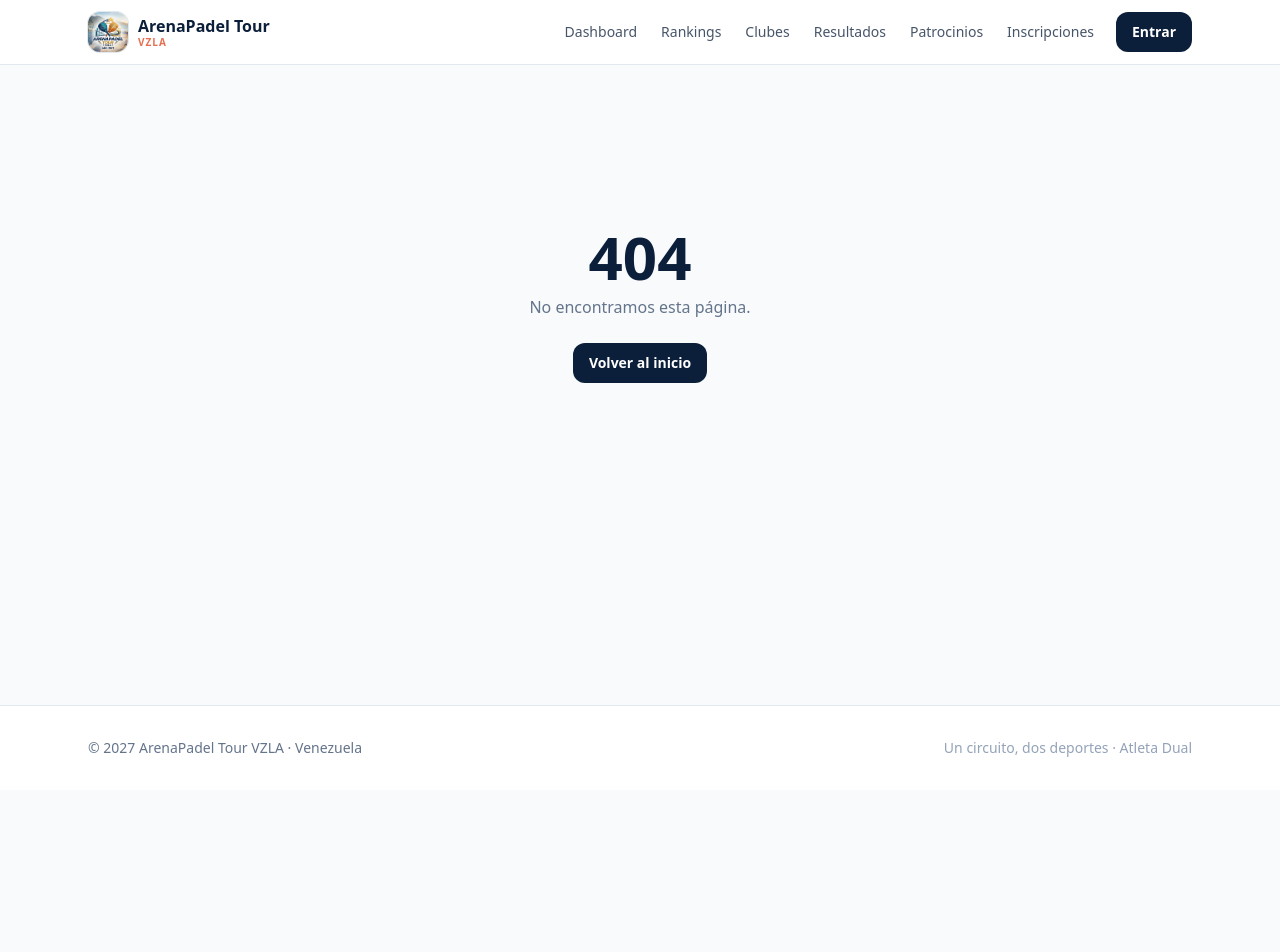
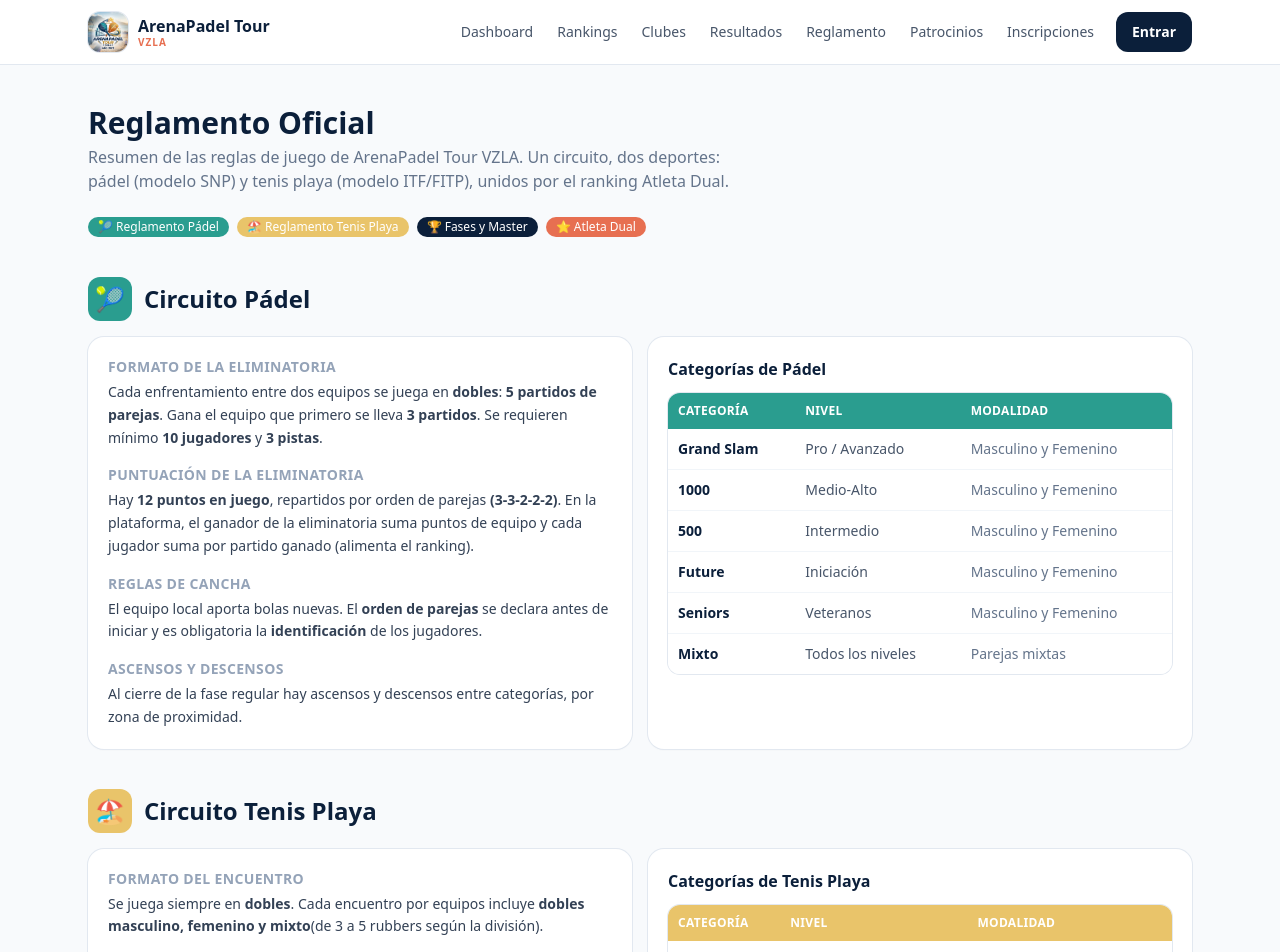
Before and after one commit to aceroc1-collab/liga-nacional, a Next.js app: page /reglamento in a window 1280 px wide. Before the commit this address had no page. Shown: the top 952 px of the page. Before the commit the page ends 800 px from the top, so only its background shows below. Built offline with nearby package versions, Linux system fonts and the light colour scheme.

Commit message:
Pagina de Reglamento (padel y tenis playa) con categorias

```diff
--- /dev/null
+++ b/src/app/reglamento/page.tsx
@@ -0,0 +1,169 @@
+import { BRAND, SPORTS } from '@/lib/config'
+
+export const dynamic = 'force-dynamic'
+export const metadata = { title: 'Reglamento' }
+
+function Card({ children, className = '' }: { children: React.ReactNode; className?: string }) {
+  return <div className={`card p-5 ${className}`}>{children}</div>
+}
+
+function CatTable({ rows, color }: { rows: [string, string, string][]; color: string }) {
+  return (
+    <div className="overflow-hidden rounded-xl ring-1 ring-slate-200">
+      <table className="w-full text-sm">
+        <thead className="text-left text-xs uppercase tracking-wide text-white" style={{ backgroundColor: color }}>
+          <tr><th className="p-2.5">Categoría</th><th className="p-2.5">Nivel</th><th className="p-2.5">Modalidad</th></tr>
+        </thead>
+        <tbody className="divide-y divide-slate-100 bg-white">
+          {rows.map((r, i) => (
+            <tr key={i}>
+              <td className="p-2.5 font-bold text-noche">{r[0]}</td>
+              <td className="p-2.5 text-slate-600">{r[1]}</td>
+              <td className="p-2.5 text-slate-500">{r[2]}</td>
+            </tr>
+          ))}
+        </tbody>
+      </table>
+    </div>
+  )
+}
+
+function Rule({ title, children }: { title: string; children: React.ReactNode }) {
+  return (
+    <div>
+      <h3 className="mb-1 text-sm font-black uppercase tracking-wide text-slate-400">{title}</h3>
+      <div className="text-sm leading-relaxed text-slate-700">{children}</div>
+    </div>
+  )
+}
+
+export default function ReglamentoPage() {
+  return (
+    <div className="container-app py-10">
+      <h1 className="text-3xl font-black text-noche">Reglamento Oficial</h1>
+      <p className="mt-1 max-w-2xl text-slate-500">
+        Resumen de las reglas de juego de {BRAND.fullName}. Un circuito, dos deportes: pádel (modelo SNP)
+        y tenis playa (modelo ITF/FITP), unidos por el ranking Atleta Dual.
+      </p>
+
+      {/* Índice rápido */}
+      <div className="mt-6 flex flex-wrap gap-2">
+        <a href="#padel" className="badge text-white" style={{ backgroundColor: SPORTS.padel.color }}>🎾 Reglamento Pádel</a>
+        <a href="#playa" className="badge text-white" style={{ backgroundColor: SPORTS.playa.color }}>🏖️ Reglamento Tenis Playa</a>
+        <a href="#fases" className="badge bg-noche text-white">🏆 Fases y Master</a>
+        <a href="#dual" className="badge bg-brasa text-white">⭐ Atleta Dual</a>
+      </div>
+
+      {/* ===================== PÁDEL ===================== */}
+      <section id="padel" className="mt-10 scroll-mt-20">
+        <div className="mb-4 flex items-center gap-3">
+          <span className="grid h-11 w-11 place-items-center rounded-xl text-2xl text-white" style={{ backgroundColor: SPORTS.padel.color }}>🎾</span>
+          <h2 className="text-2xl font-black text-noche">Circuito Pádel</h2>
+        </div>
+        <div className="grid gap-4 lg:grid-cols-2">
+          <Card className="space-y-4">
+            <Rule title="Formato de la eliminatoria">
+              Cada enfrentamiento entre dos equipos se juega en <b>dobles</b>: <b>5 partidos de parejas</b>.
+              Gana el equipo que primero se lleva <b>3 partidos</b>. Se requieren mínimo <b>10 jugadores</b> y <b>3 pistas</b>.
+            </Rule>
+            <Rule title="Puntuación de la eliminatoria">
+              Hay <b>12 puntos en juego</b>, repartidos por orden de parejas <b>(3-3-2-2-2)</b>. En la plataforma,
+              el ganador de la eliminatoria suma puntos de equipo y cada jugador suma por partido ganado (alimenta el ranking).
+            </Rule>
+            <Rule title="Reglas de cancha">
+              El equipo local aporta bolas nuevas. El <b>orden de parejas</b> se declara antes de iniciar y es obligatoria
+              la <b>identificación</b> de los jugadores.
+            </Rule>
+            <Rule title="Ascensos y descensos">
+              Al cierre de la fase regular hay ascensos y descensos entre categorías, por zona de proximidad.
+            </Rule>
+          </Card>
+          <Card>
+            <h3 className="mb-3 font-bold text-noche">Categorías de Pádel</h3>
+            <CatTable color={SPORTS.padel.color} rows={[
+              ['Grand Slam','Pro / Avanzado','Masculino y Femenino'],
+              ['1000','Medio-Alto','Masculino y Femenino'],
+              ['500','Intermedio','Masculino y Femenino'],
+              ['Future','Iniciación','Masculino y Femenino'],
+              ['Seniors','Veteranos','Masculino y Femenino'],
+              ['Mixto','Todos los niveles','Parejas mixtas'],
+            ]} />
+          </Card>
+        </div>
+      </section>
+
+      {/* ===================== TENIS PLAYA ===================== */}
+      <section id="playa" className="mt-10 scroll-mt-20">
+        <div className="mb-4 flex items-center gap-3">
+          <span className="grid h-11 w-11 place-items-center rounded-xl text-2xl" style={{ backgroundColor: SPORTS.playa.color }}>🏖️</span>
+          <h2 className="text-2xl font-black text-noche">Circuito Tenis Playa</h2>
+        </div>
+        <div className="grid gap-4 lg:grid-cols-2">
+          <Card className="space-y-4">
+            <Rule title="Formato del encuentro">
+              Se juega siempre en <b>dobles</b>. Cada encuentro por equipos incluye <b>dobles masculino, femenino y mixto</b>
+              (de 3 a 5 rubbers según la división).
+            </Rule>
+            <Rule title="Puntuación del partido">
+              Cada partido individual: <b>2 sets a 6 juegos</b>; el tercer set se decide por <b>match tie-break a 10 puntos</b>
+              (modelo FITP). Gana el encuentro quien se lleva la mayoría de los dobles.
+            </Rule>
+            <Rule title="Puntos de la liga">
+              En fase de grupos: <b>2 puntos</b> por encuentro ganado y 0 por perdido. Cada jugador suma en su ranking por partido ganado.
+            </Rule>
+            <Rule title="Cancha y material">
+              Cancha de arena de <b>16 x 8 m</b>, red a <b>1,70 m</b>, <b>pelota naranja Stage 2</b> (baja compresión) y
+              palas de tenis playa homologadas.
+            </Rule>
+          </Card>
+          <Card>
+            <h3 className="mb-3 font-bold text-noche">Categorías de Tenis Playa</h3>
+            <CatTable color={SPORTS.playa.color} rows={[
+              ['Serie A','Élite / Avanzado','Dobles M, F y Mixto'],
+              ['Serie B','Intermedio','Dobles M, F y Mixto'],
+              ['Serie C','Iniciación','Dobles M, F y Mixto'],
+              ['Juvenil','Sub-12 / 14 / 16 / 18','Por categoría de edad'],
+              ['Seniors','Veteranos','Dobles M, F y Mixto'],
+              ['Mixto','Todos los niveles','Parejas mixtas'],
+            ]} />
+          </Card>
+        </div>
+      </section>
+
+      {/* ===================== FASES ===================== */}
+      <section id="fases" className="mt-10 scroll-mt-20">
+        <h2 className="mb-4 text-2xl font-black text-noche">🏆 Fases de la temporada</h2>
+        <div className="grid gap-3 sm:grid-cols-2 lg:grid-cols-4">
+          {[
+            ['1. Fase Regular Zonal','Liga a ida y vuelta por proximidad. Pádel y playa en paralelo, sin choques de calendario.'],
+            ['2. Playoffs Regionales','Eliminatorias por el título de cada región y el pase a la fase nacional.'],
+            ['3. Interseries Nacional','Cruces entre los campeones regionales de cada deporte.'],
+            ['4. Master Nacional','Gran final de ambos deportes el mismo fin de semana — festival raqueta con premiación.'],
+          ].map((f, i) => (
+            <Card key={i}>
+              <div className="text-sm font-black text-noche">{f[0]}</div>
+              <p className="mt-1 text-sm text-slate-600">{f[1]}</p>
+            </Card>
+          ))}
+        </div>
+      </section>
+
+      {/* ===================== ATLETA DUAL ===================== */}
+      <section id="dual" className="mt-10 scroll-mt-20">
+        <div className="card bg-gradient-to-r from-noche to-pista p-6 text-white">
+          <h2 className="text-xl font-black">⭐ Ranking Atleta Dual</h2>
+          <p className="mt-2 max-w-3xl text-white/85">
+            El corazón del circuito: quien compite en <b>ambos deportes</b> (pádel y tenis playa) entra al ranking
+            Atleta Dual, que suma sus puntos de los dos circuitos con un <b>bonus especial</b>. Es un incentivo único
+            que premia al atleta más completo del país.
+          </p>
+        </div>
+      </section>
+
+      <p className="mt-8 text-center text-xs text-slate-400">
+        Este es un resumen de las reglas para consulta pública. El reglamento oficial completo por deporte
+        rige la competición y puede detallar situaciones específicas (walkovers, sanciones, desempates).
+      </p>
+    </div>
+  )
+}
--- a/src/components/Nav.tsx
+++ b/src/components/Nav.tsx
@@ -8,6 +8,7 @@ const links = [
   { href: '/rankings', label: 'Rankings' },
   { href: '/clubes', label: 'Clubes' },
   { href: '/resultados', label: 'Resultados' },
+  { href: '/reglamento', label: 'Reglamento' },
   { href: '/patrocinios', label: 'Patrocinios' },
   { href: '/inscripciones', label: 'Inscripciones' },
 ]
```
